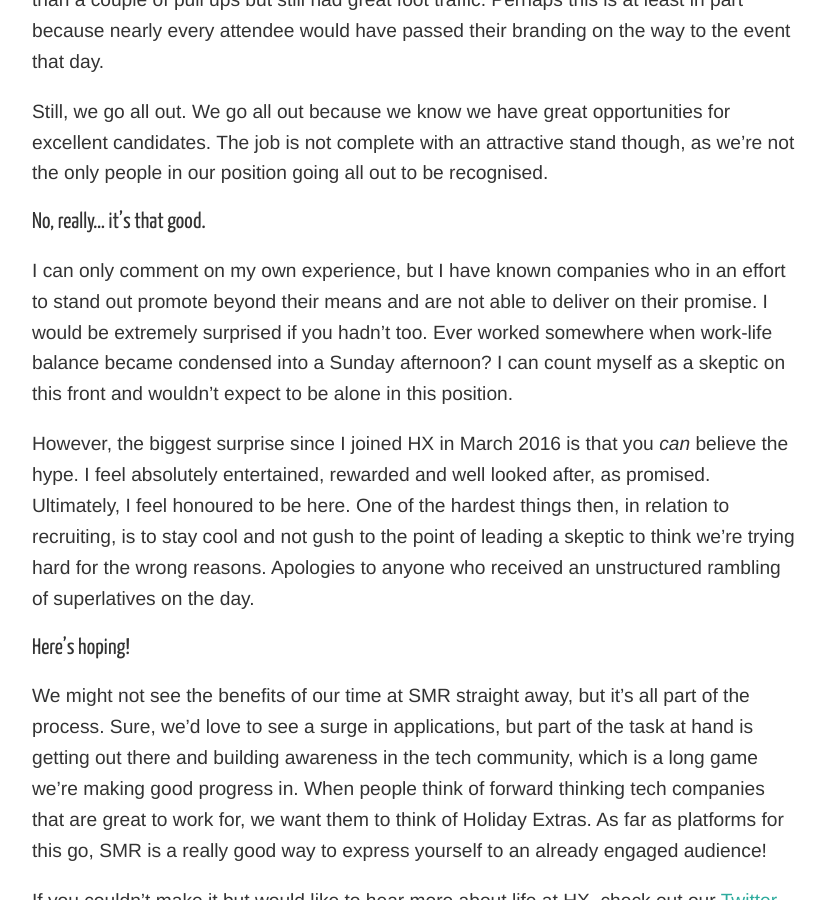
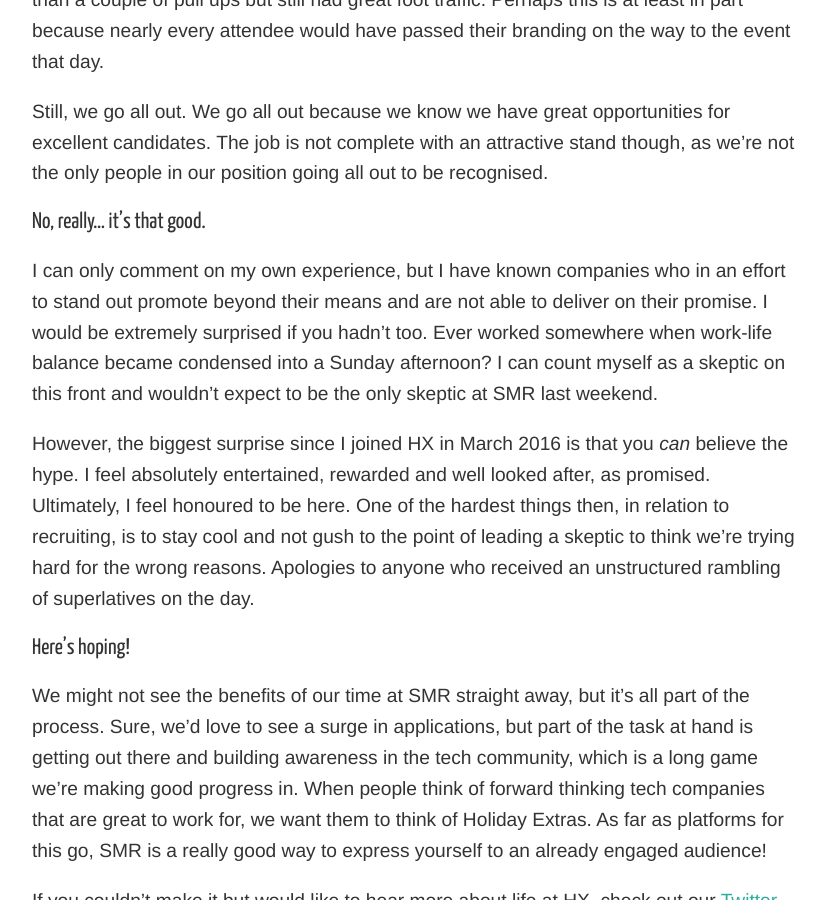
Before and after one commit to holidayextras/holidayextras.github.com, a Jekyll site: the page built from _posts/2016-05-13-smr16.md, in a window 1280 px wide and 900 px high, scrolled down 1608 px. Shown: the whole window, without its empty margins (224-1049 px from the left). Built offline with Jekyll 4.4.1, drawn with Linux system fonts in a browser that asks for light colours; nearby versions of some CDN libraries; comment, search, counter and statistics services are not loaded.

Commit message:
Copy to publish.

```diff
--- a/_posts/2016-05-13-smr16.md
+++ b/_posts/2016-05-13-smr16.md
@@ -26,7 +26,7 @@
 
 ### No, really… it’s that good.
 
-I can only comment on my own experience, but I have known companies who in an effort to stand out promote beyond their means and are not able to deliver on their promise. I would be extremely surprised if you hadn’t too. Ever worked somewhere when work-life balance became condensed into a Sunday afternoon? I can count myself as a skeptic on this front and wouldn’t expect to be alone in this position.
+I can only comment on my own experience, but I have known companies who in an effort to stand out promote beyond their means and are not able to deliver on their promise. I would be extremely surprised if you hadn’t too. Ever worked somewhere when work-life balance became condensed into a Sunday afternoon? I can count myself as a skeptic on this front and wouldn’t expect to be the only skeptic at SMR last weekend.
 
 However, the biggest surprise since I joined HX in March 2016 is that you *can* believe the hype. I feel absolutely entertained, rewarded and well looked after, as promised. Ultimately, I feel honoured to be here. One of the hardest things then, in relation to recruiting, is to stay cool and not gush to the point of leading a skeptic to think we’re trying hard for the wrong reasons. Apologies to anyone who received an unstructured rambling of superlatives on the day.
 
```
